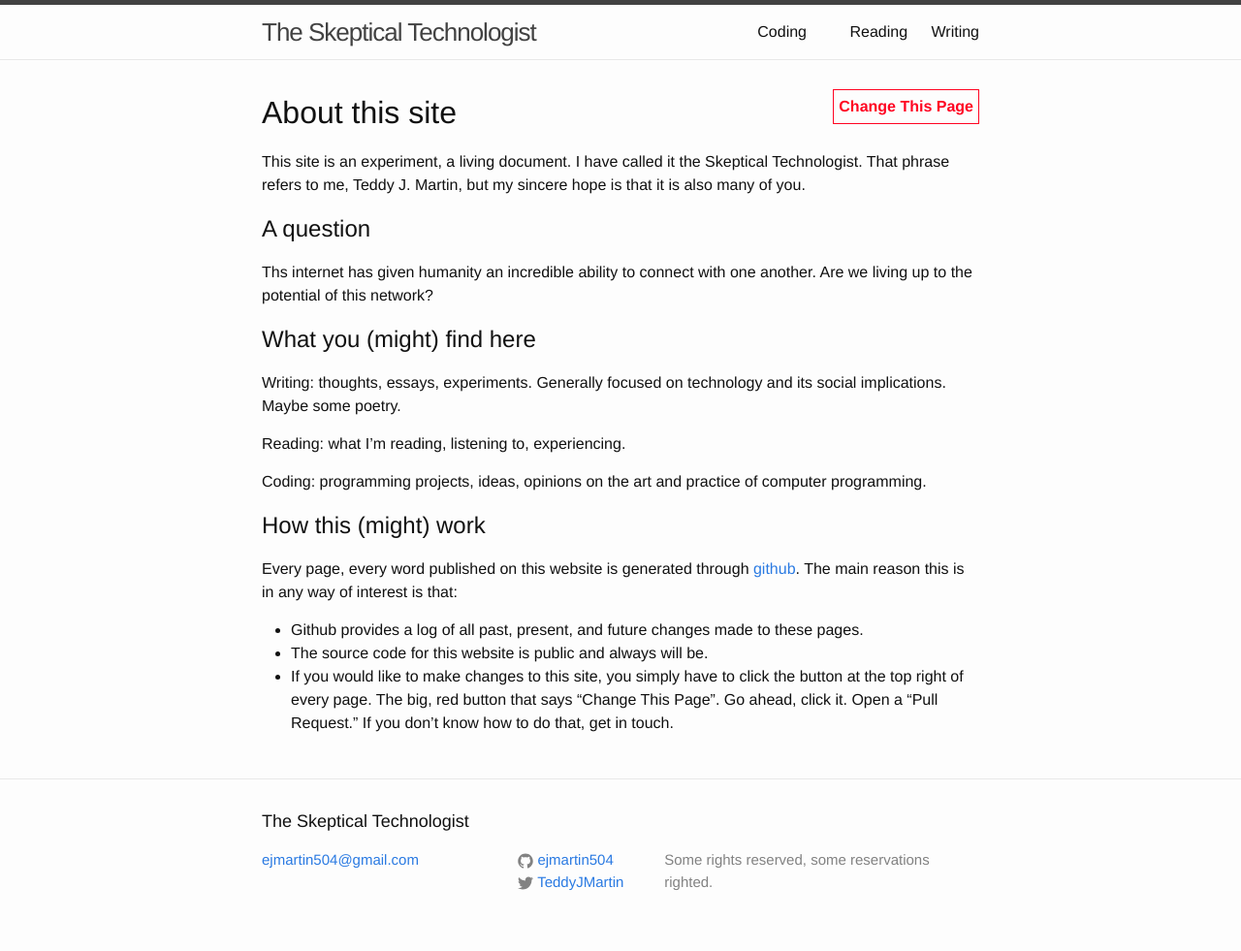
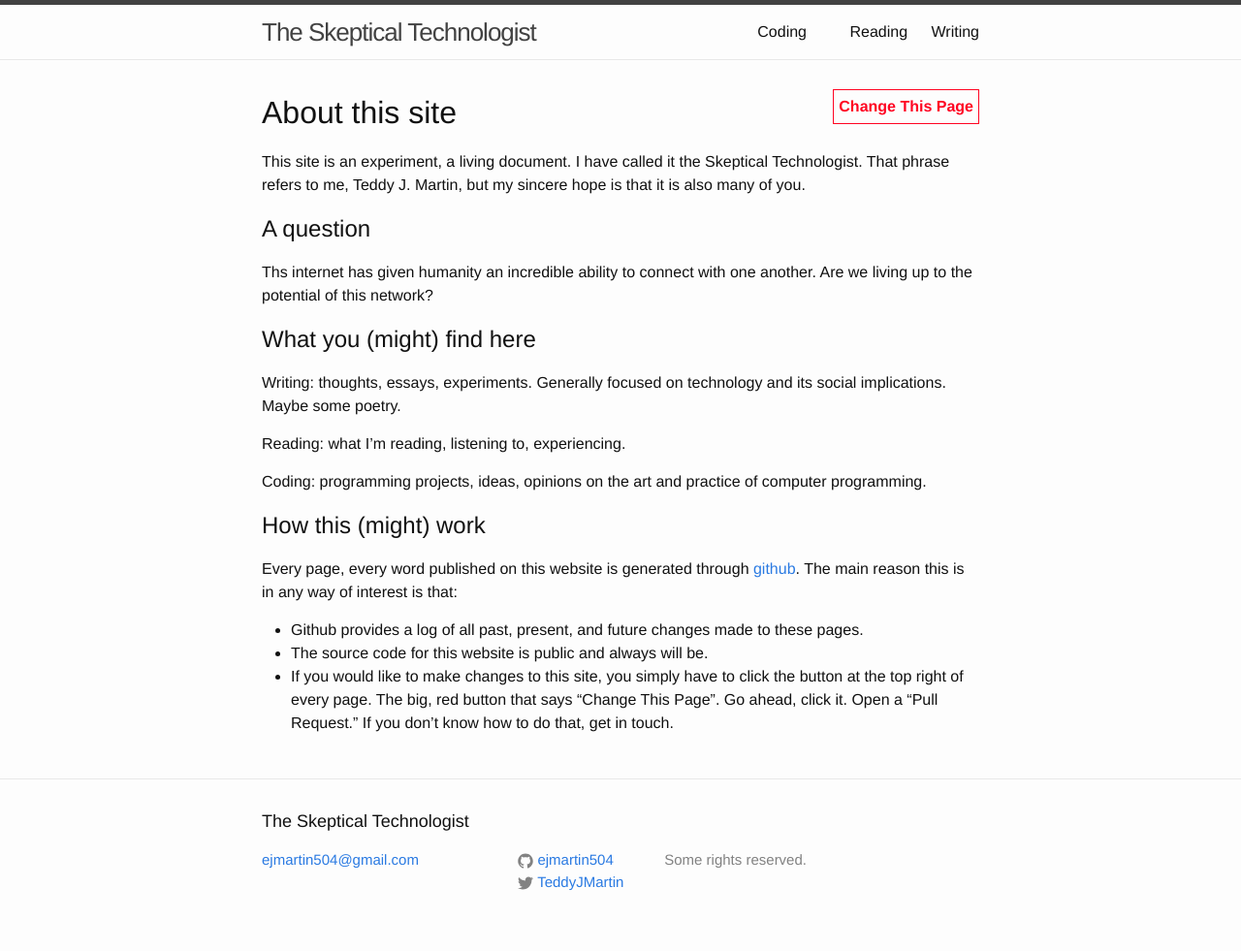
Before and after one commit to ejmartin504/ejmartin504.github.io, a Jekyll site: the page built from index.md, in a window 1280 px wide. Shown: the whole page at 97% size. Built offline with Jekyll 4.4.1, drawn with Linux system fonts in a browser that asks for light colours.

Commit message:
Remove dumb joke

```diff
--- a/_includes/footer.html
+++ b/_includes/footer.html
@@ -28,7 +28,7 @@
       </div>
 
       <div class="footer-col footer-col-3">
-        <p>Some rights reserved, some reservations righted.</p>
+        <p>Some rights reserved.</p>
       </div>
     </div>
 
```
